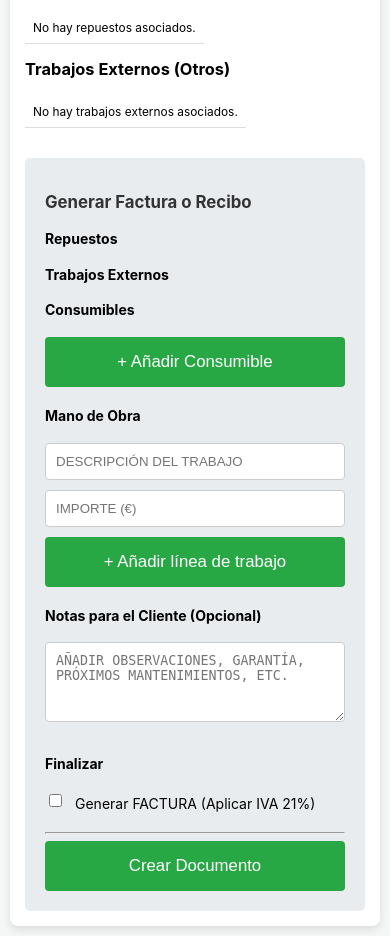
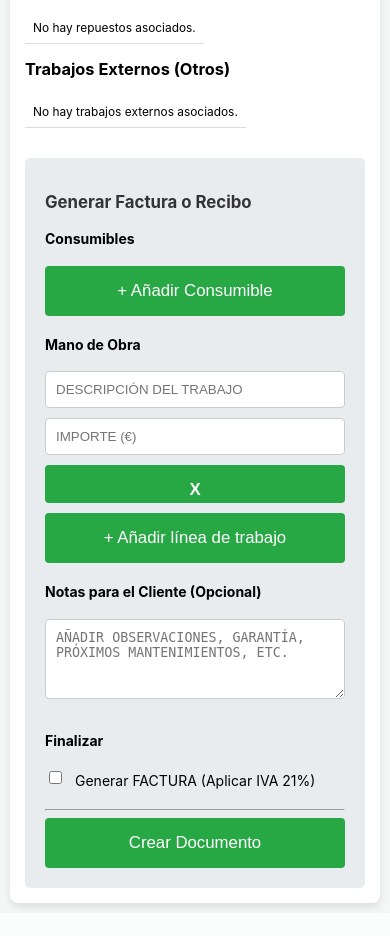
Before and after one commit to josepipe300-wq/servimax-app, a Django app: page /orden/22/ in a window 390 px wide. Shown: the part 1159-2095 px from the top of the page. After the commit the page ends 2069 px from the top, so only its background shows below. Run offline with Django 5.2, Linux system fonts and the light colour scheme; a user stored in the database is signed in; data comes from the database, SQL or seed files in the repository.

Commit message:
Añadir borrado de lineas en generacion de factura

```diff
--- a/taller/templates/taller/detalle_orden.html
+++ b/taller/templates/taller/detalle_orden.html
@@ -8,7 +8,53 @@
 
     <link rel="stylesheet" href="{% static 'taller/css/main.css' %}">
     <link rel="stylesheet" href="{% static 'taller/css/responsive.css' %}">
-
+    <style>
+        /* Estilos para las filas de items en el formulario de facturación */
+        .item-row {
+            display: flex;
+            gap: 10px;
+            align-items: center;
+            margin-bottom: 10px;
+        }
+        .item-row input, .item-row select {
+            margin-bottom: 0 !important; /* Quitar margen inferior para alinear con botón */
+        }
+        .btn-remove-line {
+            background-color: #dc3545;
+            color: white;
+            border: none;
+            border-radius: 4px;
+            width: 30px;
+            height: 38px; /* Altura para coincidir con inputs */
+            cursor: pointer;
+            font-weight: bold;
+            flex-shrink: 0; /* Evitar que el botón se aplaste */
+            display: flex;
+            align-items: center;
+            justify-content: center;
+        }
+        .btn-remove-line:hover {
+            background-color: #c82333;
+        }
+        /* Ajustes para móviles */
+        @media (max-width: 600px) {
+            .item-row {
+                flex-wrap: wrap;
+            }
+            .item-row input[name$="desc"] { /* Descripción ocupa todo el ancho */
+                width: 100%;
+                order: 1;
+            }
+            .item-row input[type="number"], .item-row select {
+                flex-grow: 1;
+                order: 2;
+                width: auto;
+            }
+            .btn-remove-line {
+                order: 3;
+            }
+        }
+    </style>
 </head>
 <body>
     <div class="container">
@@ -60,7 +106,7 @@
                 {% csrf_token %}
                 <input type="hidden" name="form_type" value="estado">
                 <select name="nuevo_estado">
-                    {% for value, name in orden.ESTADO_CHOICES %}<option value="{{ value }}" {% if orden.estado == value %}selected{% endif %}>{{ name }}</option>{% endfor %}
+                    {% for value, name in estados_orden %}<option value="{{ value }}" {% if orden.estado == value %}selected{% endif %}>{{ name }}</option>{% endfor %}
                 </select>
                 <button type="submit">Actualizar Estado</button>
             </form>
@@ -92,47 +138,49 @@
         {% if factura %}
             <div class="factura-form">
                 <h2>Documento Generado</h2>
-
-                {# --- INICIO DE LA MODIFICACIÓN (Botones) --- #}
                 <a href="{% url 'ver_factura_pdf' factura.id %}" class="btn-pdf" target="_blank">📄 Ver {% if factura.es_factura %}Factura Nº {{ factura.numero_factura }}{% else %}Recibo Nº {{ factura.id }}{% endif %} PDF</a>
                 <a href="{% url 'editar_factura' factura.id %}" class="btn-pdf" style="background-color: #ffc107; color: #333; margin-top: 10px;">Modificar {% if factura.es_factura %}Factura Nº {{ factura.numero_factura }}{% else %}Recibo Nº {{ factura.id }}{% endif %}</a>
-                {# --- FIN DE LA MODIFICACIÓN --- #}
-
             </div>
         {% else %}
             <div class="factura-form">
                 <h2>Generar Factura o Recibo</h2>
                 <form id="factura-form" action="{% url 'generar_factura' orden.id %}" method="post">
                     {% csrf_token %}
+
+                    {% if repuestos %}
                     <h4>Repuestos</h4>
                     {% for repuesto in repuestos %}
                         <label>{{ repuesto.descripcion }} (Coste: {{ repuesto.importe|floatformat:2 }}€)</label>
                         <input type="number" step="0.01" name="pvp_repuesto_{{ repuesto.id }}" class="pvp-input" data-coste="{{ repuesto.importe }}" placeholder="PVP Repuesto">
                     {% endfor %}
+                    {% endif %}
 
+                    {% if gastos_otros %}
                     <h4>Trabajos Externos</h4>
                     {% for gasto in gastos_otros %}
                         <label>{{ gasto.descripcion }} (Coste: {{ gasto.importe|floatformat:2 }}€)</label>
                         <input type="number" step="0.01" name="pvp_otro_{{ gasto.id }}" class="pvp-input" data-coste="{{ gasto.importe }}" placeholder="PVP Trabajo Externo">
                     {% endfor %}
+                    {% endif %}
 
                     <h4>Consumibles</h4>
                     <div id="consumibles-container">
                     </div>
                     <button type="button" id="add-consumible-btn" class="btn-add" style="margin-bottom: 20px;">+ Añadir Consumible</button>
 
-
                     <h4>Mano de Obra</h4>
                     <div id="mano-de-obra-container">
-                        <div class="mano-obra-item">
-                            <input type="text" name="mano_obra_desc" placeholder="Descripción del trabajo" required>
-                            <input type="number" step="0.01" name="mano_obra_importe" placeholder="Importe (€)" required>
+                        <div class="item-row">
+                            <input type="text" name="mano_obra_desc" placeholder="Descripción del trabajo" required style="flex-grow: 2;">
+                            <input type="number" step="0.01" name="mano_obra_importe" placeholder="Importe (€)" required style="flex-grow: 1;">
+                            <button type="button" class="btn-remove-line" onclick="this.parentElement.remove()" title="Eliminar línea">X</button>
                         </div>
                     </div>
                     <button type="button" id="add-mano-obra" class="btn-add">+ Añadir línea de trabajo</button>
 
                     <h4 style="margin-top: 20px;">Notas para el Cliente (Opcional)</h4>
                     <textarea name="notas_cliente" placeholder="Añadir observaciones, garantía, próximos mantenimientos, etc."></textarea>
+
                     <h4 style="margin-top: 20px;">Finalizar</h4>
                     <div class="checkbox-container">
                         <input type="checkbox" id="aplicar_iva" name="aplicar_iva">
@@ -146,29 +194,40 @@
     </div>
 
     <script>
+        // Script para añadir Mano de Obra
         document.getElementById('add-mano-obra')?.addEventListener('click', () => {
             const container = document.getElementById('mano-de-obra-container');
             const newItem = document.createElement('div');
-            newItem.classList.add('mano-obra-item');
+            newItem.classList.add('item-row'); // Usamos la clase con Flexbox
             newItem.innerHTML = `
-                <input type="text" name="mano_obra_desc" placeholder="Descripción del trabajo">
-                <input type="number" step="0.01" name="mano_obra_importe" placeholder="Importe (€)">
+                <input type="text" name="mano_obra_desc" placeholder="Descripción del trabajo" style="flex-grow: 2;">
+                <input type="number" step="0.01" name="mano_obra_importe" placeholder="Importe (€)" style="flex-grow: 1;">
+                <button type="button" class="btn-remove-line" onclick="this.parentElement.remove()" title="Eliminar línea">X</button>
             `;
             container.appendChild(newItem);
         });
 
+        // Script para añadir Consumibles
         document.getElementById('add-consumible-btn')?.addEventListener('click', () => {
             const container = document.getElementById('consumibles-container');
             const newItem = document.createElement('div');
             newItem.classList.add('consumible-item');
+
+            let optionsHTML = '<option value="">--- Selecciona tipo ---</option>';
+            {% for tipo in tipos_consumible %}
+                optionsHTML += `<option value="{{ tipo.id }}">{{ tipo.nombre }}</option>`;
+            {% endfor %}
+
             newItem.innerHTML = `
-                <select name="tipo_consumible" required>
-                    <option value="">--- Selecciona tipo ---</option>
-                    {% for tipo in tipos_consumible %}<option value="{{ tipo.id }}">{{ tipo.nombre }}</option>{% endfor %}
-                </select>
-                <input type="number" step="0.01" name="consumible_cantidad" placeholder="Cantidad usada (Ej: 4.5)" required>
-                <input type="number" step="0.01" name="consumible_pvp_total" placeholder="Precio Total a Cobrar (€)" required>
-                <hr style="margin-top: 0; margin-bottom: 15px;">
+                <div class="item-row">
+                    <select name="tipo_consumible" required style="flex-grow: 1;">${optionsHTML}</select>
+                    <button type="button" class="btn-remove-line" onclick="this.closest('.consumible-item').remove()" title="Eliminar consumible">X</button>
+                </div>
+                <div class="item-row">
+                    <input type="number" step="0.01" name="consumible_cantidad" placeholder="Cant. Usada (Ej: 4.5)" required style="flex-grow: 1;">
+                    <input type="number" step="0.01" name="consumible_pvp_total" placeholder="Precio Total a Cobrar (€)" required style="flex-grow: 1;">
+                </div>
+                <hr style="margin-top: 5px; margin-bottom: 15px; border-top: 1px dashed #ccc;">
             `;
             container.appendChild(newItem);
         });
@@ -180,11 +239,15 @@
                 const pvpInputs = this.querySelectorAll('.pvp-input');
 
                 pvpInputs.forEach(input => {
-                    const pvp = parseFloat(input.value);
-                    const coste = parseFloat(input.dataset.coste);
-                    if (pvp < coste) {
-                        preciosInvalidos = true;
-                        alert(`El PVP de "${input.previousElementSibling.textContent.split('(')[0].trim()}" no puede ser menor que su coste de ${coste.toFixed(2)}€.`);
+                    // Solo si el input tiene valor
+                    if (input.value) {
+                        const pvp = parseFloat(input.value);
+                        const coste = parseFloat(input.dataset.coste);
+                        if (pvp < coste) {
+                            preciosInvalidos = true;
+                            const labelText = input.previousElementSibling.textContent.split('(')[0].trim();
+                            alert(`El PVP de "${labelText}" no puede ser menor que su coste de ${coste.toFixed(2)}€.`);
+                        }
                     }
                 });
 
@@ -193,10 +256,11 @@
                 }
             });
 
+            // Evitar que ENTER envíe el formulario (útil al rellenar inputs)
             facturaForm.addEventListener('keydown', function(event) {
                 if (event.key === 'Enter' && event.target.tagName !== 'TEXTAREA') {
                     event.preventDefault();
-                    const formElements = Array.from(this.elements).filter(el => el.offsetParent !== null);
+                    const formElements = Array.from(this.elements).filter(el => el.offsetParent !== null && !el.disabled);
                     const currentIndex = formElements.indexOf(event.target);
                     const nextElement = formElements[currentIndex + 1];
                     if (nextElement) {
```
